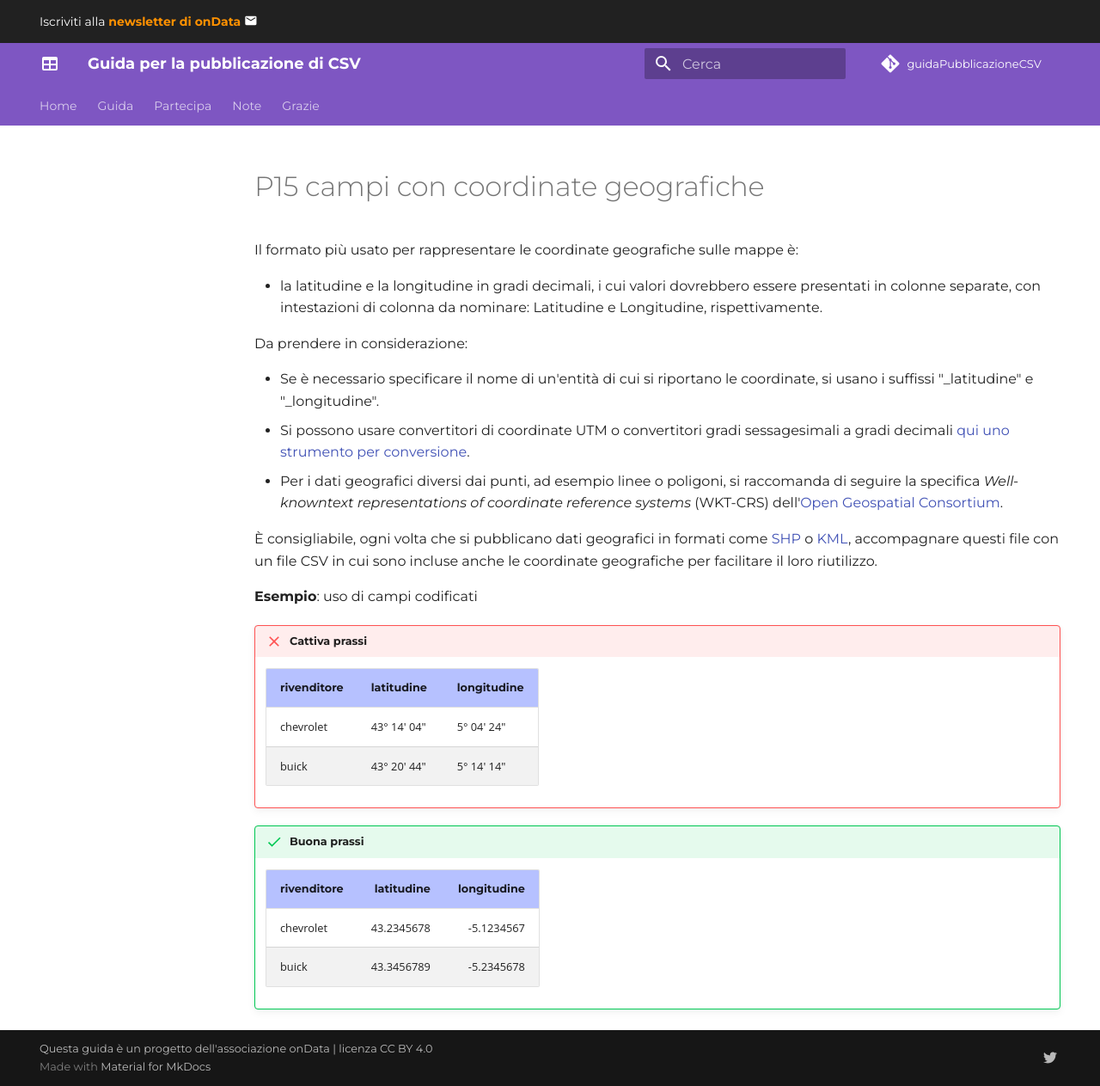
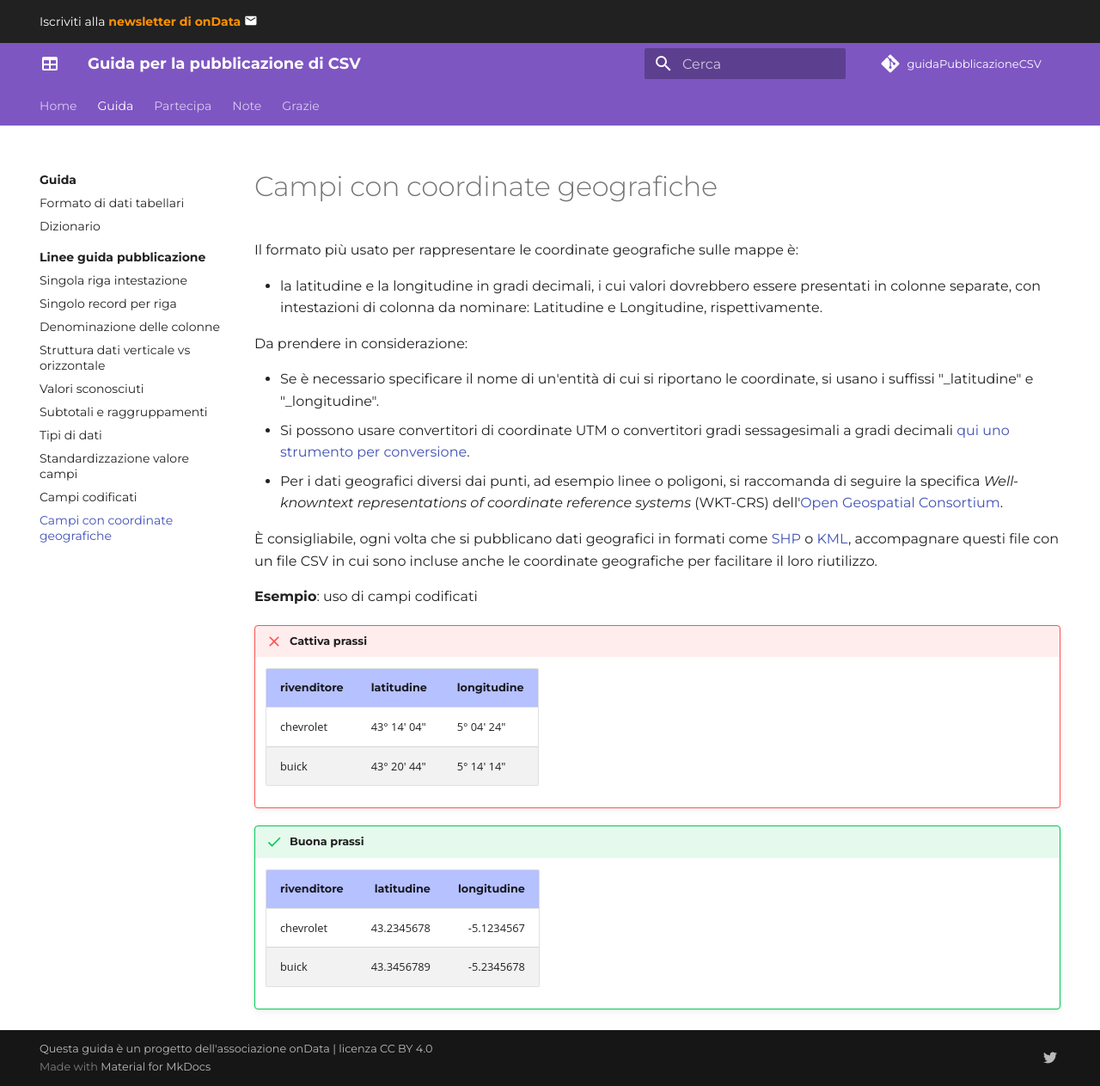
Before and after one commit to ondata/guidaPraticaPubblicazioneCSV, an MkDocs documentation site: the page built from docs/guida/linee_guida_pubblicazione/P15_campi_con_coordinate_geografiche.md, in a window 1280 px wide and 1263 px high. Shown: the whole window at 86% size. Built offline with MkDocs 1.6.1 and Material for MkDocs 9.7.7, drawn with Linux system fonts in a browser that asks for light colours; comment, search, counter and statistics services are not loaded.

Commit message:
update P15

```diff
--- a/docs/guida/linee_guida_pubblicazione/P15_campi_con_coordinate_geografiche.md
+++ b/docs/guida/linee_guida_pubblicazione/P15_campi_con_coordinate_geografiche.md
@@ -3,6 +3,8 @@ hide:
  - toc
 # - navigation
 ---
+
+# Campi con coordinate geografiche
 
 Il formato più usato per rappresentare le coordinate geografiche sulle mappe è:
 
--- a/mkdocs.yml
+++ b/mkdocs.yml
@@ -63,6 +63,7 @@ nav:
           - Tipi di dati: guida/linee_guida_pubblicazione/P07_tipi_dati.md
           - Standardizzazione valore campi: guida/linee_guida_pubblicazione/P08_standardizzazione_valori_campi.md
           - Campi codificati: guida/linee_guida_pubblicazione/P09_campi_codificati.md
+          - Campi con coordinate geografiche: guida/linee_guida_pubblicazione/P15_campi_con_coordinate_geografiche.md
     - Partecipa: partecipa.md
     - Note: note_redazione.md
     - Grazie: grazie.md
```
